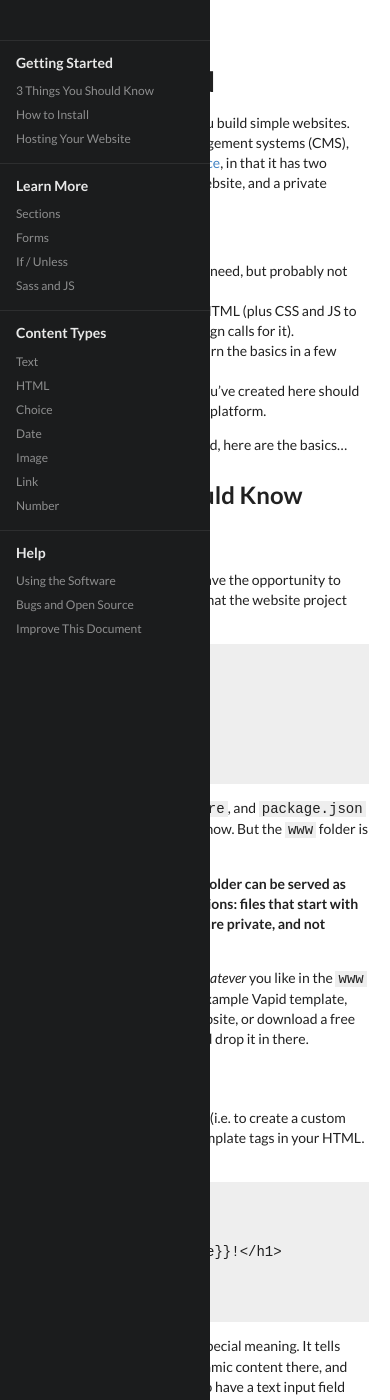
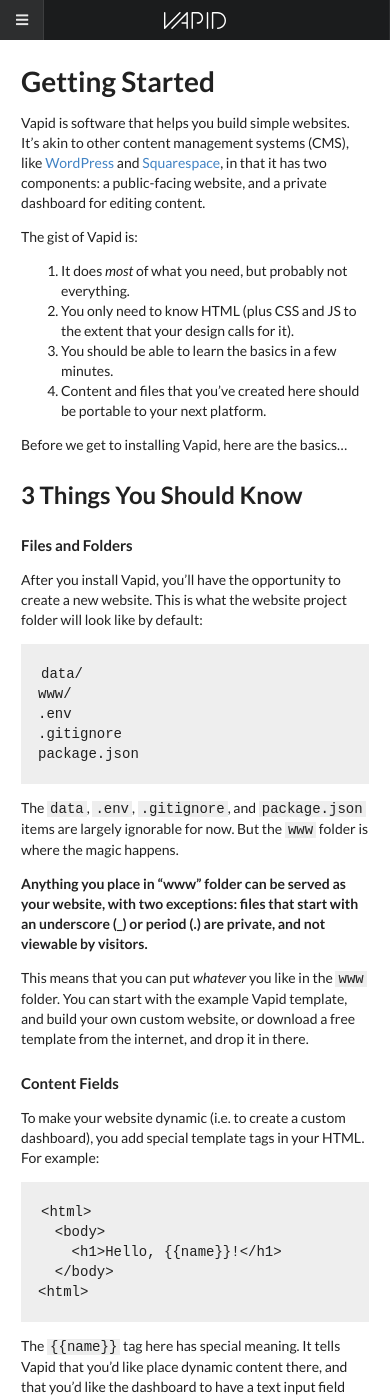
Before and after one commit to vapid/vapid-docs, a Jekyll site: the page built from index.md, in a window 390 px wide and 1400 px high. Built offline with Jekyll 4.4.1, drawn with Linux system fonts in a browser that asks for light colours; nearby versions of some CDN libraries.

Commit message:
Responsive

```diff
--- a/_layouts/default.html
+++ b/_layouts/default.html
@@ -2,12 +2,20 @@
 <html>
 <head>
   <title>{{ page.title }} — {{ site.title }}</title>
+  <meta name="viewport" content="width=device-width, initial-scale=1, shrink-to-fit=no">
   <link rel="stylesheet" type="text/css" href="https://cdnjs.cloudflare.com/ajax/libs/semantic-ui/2.3.1/semantic.min.css">
   <link rel="stylesheet" type="text/css" href="/stylesheets/main.css">
 </head>
 <body>
-  <div class="ui sidebar inverted vertical visible menu">
-    <a href="https://www.vapid.com" class="item item-home item-nohover">
+  <nav class="ui fixed inverted top menu">
+    <a class="icon item" data-toggle="sidebar">
+      <i class="content icon"></i>
+    </a>
+    <a href="/" class="item item-home item-nohover"></a>
+  </nav>
+
+  <div class="ui sidebar inverted vertical menu">
+    <a href="/" class="item item-home item-nohover">
       {% include logo.svg %}
     </a>
 
@@ -56,6 +64,9 @@
     {{ content }}
   </div>
 
+  <script src="https://cdnjs.cloudflare.com/ajax/libs/jquery/3.3.1/jquery.min.js"></script>
+  <script src="https://cdnjs.cloudflare.com/ajax/libs/semantic-ui/2.3.1/semantic.min.js"></script>
+  <script src="/javascripts/main.js"></script>
   <script async src="https://www.googletagmanager.com/gtag/js?id=UA-110349810-2"></script>
   <script>
     window.dataLayer = window.dataLayer || [];
--- /dev/null
+++ b/_sass/_menus.scss
@@ -0,0 +1,18 @@
+.ui.top.menu {
+  background-image: url('../images/logo.svg');
+  background-repeat: no-repeat;
+  background-position: center;
+  background-size: auto 1.2rem;
+
+  svg {
+    height: 1rem;
+  }
+
+  .item-home {
+    flex: auto !important;
+  }
+
+  @include desktop {
+    display: none;
+  }
+}
--- /dev/null
+++ b/javascripts/main.js
@@ -0,0 +1,17 @@
+var $sidebar = $('.ui.sidebar');
+
+$('[data-toggle=sidebar]').click((e) => {
+  e.preventDefault();
+  $sidebar.sidebar('toggle');
+});
+
+$sidebar.find('a').click(function (e) {
+  var hash = $(this).prop('href').split('#')[1];
+  var $section = $('h2#' + hash);
+
+  if ($section.length) {
+    e.preventDefault();
+    $sidebar.sidebar('hide');
+    $('html, body').animate({ scrollTop: $section.offset().top - 60 }, 250);
+  };
+});
--- a/stylesheets/main.scss
+++ b/stylesheets/main.scss
@@ -3,6 +3,7 @@
 
 @import "vars";
 @import "mixins";
+@import "menus";
 @import "sidebar";
 @import "code";
 @import "table";
@@ -21,6 +22,7 @@
   }
 }
 
+@include desktop {
   h2:target {
     position: relative;
     color: #2185d0;
@@ -33,3 +35,4 @@ h2:target {
       font-size: 0.9em;
     }
   }
+}
```
Also changed, not shown: images/logo.svg (added). Lines whose indentation alone changed are shown as unchanged.
